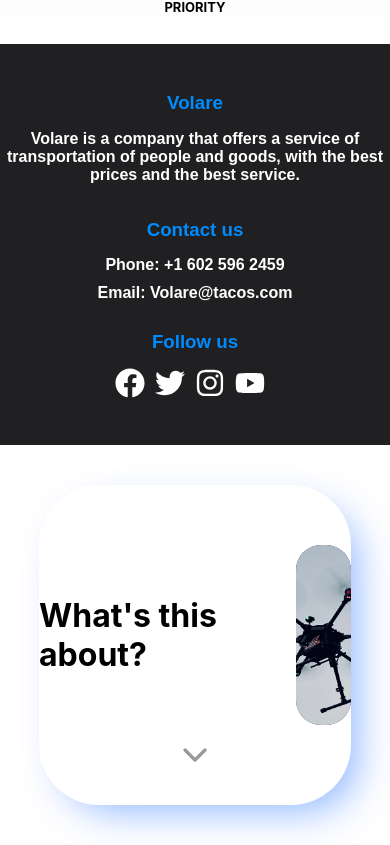
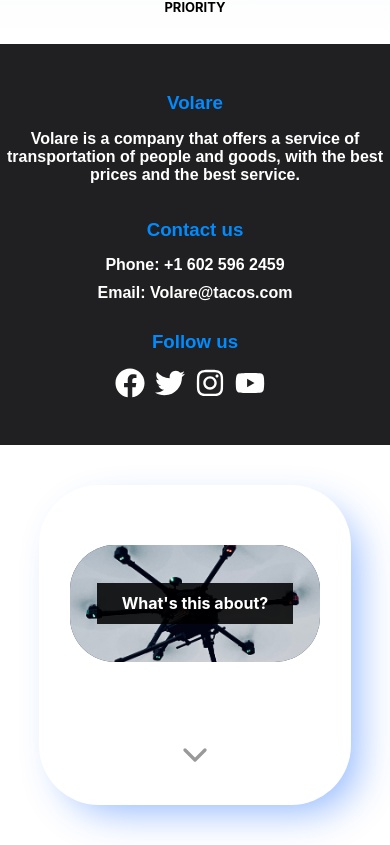
Before and after one commit to danielperez1234/volare_web, a React (Create React App) app: page / in a window 390 px wide. Shown: the part 4544-5389 px from the top of the page. Built offline with nearby package versions, Linux system fonts and the light colour scheme.

Commit message:
dropDownCard

```diff
--- a/src/App.css
+++ b/src/App.css
@@ -1,3 +1,7 @@
+:root{
+  --appBlue: rgba(202,215,237,1)
+}
+
 .App{
   display: flexbox;
   overflow-y: hidden;
--- a/src/componentes/appDropDownCard.tsx
+++ b/src/componentes/appDropDownCard.tsx
@@ -1,4 +1,4 @@
-import React, { useState, KeyboardEvent } from "react";
+import React, { useState, KeyboardEvent, useEffect } from "react";
 
 import '../style/appDropDownCard.css'
 import { FiChevronDown, FiChevronUp } from "react-icons/fi";
@@ -22,19 +22,34 @@ export const DropDownCard = ({ title, body }: { title: string, body: string }) =
 
 const BodyCard = ({ open, body }: { open: boolean, body: string }) => {
   return open ? (
-    <div className="body">
-      <h2>{body}</h2>
+    <div className="card-body">
+      <div className="card-body-text">{body}</div>
     </div>
   ) : (<div></div>)
 }
 
 const TitleElemnt = ({ title, imgSrc, open }: { title: string, imgSrc: string, open: boolean }) => {
+  function getWindowsize() {
+    const { innerWidth, innerHeight } = window;
+    return { innerWidth, innerHeight };
+  }
+  function handleResize() {
+    setWindowSize(getWindowsize);
+  }
+  useEffect(() => {
+    window.addEventListener("resize", handleResize);
+
+    return () => {
+      window.removeEventListener("resize", handleResize);
+    };
+  }, []);
+  const [windowSize, setWindowSize] = useState(getWindowsize());
   return (
-    <div className="row-title ">
-      <div className={"title " + (open ? "title-open" : "")}>
+    <div className="card-row-title ">
+      <div className={(window.innerWidth <730?"card-title-sm ":"card-title ") + (open ? "title-open" : "")}>
         <h1>{title}</h1>
       </div>
-      <div className={"img-container " + (open ? "img-container-open" : "")}>
+      <div className={(window.innerWidth <730?"card-img-container-sm ":"card-img-container ") + (open ? "card-img-container-open" : "")}>
         <img className="imageCard" src={imgSrc} alt="" />
       </div>
     </div>
--- a/src/style/appDropDownCard.css
+++ b/src/style/appDropDownCard.css
@@ -1,3 +1,8 @@
+:root{
+  --appBlue: rgba(202,215,237,1);
+  --blackBlue: rgba(40,61,98,1);
+}
+
 .card{
 width: 80vw;
 height: 240px;
@@ -34,16 +39,29 @@ border-radius: 60px;
 .icOpen{
   rotate: 180deg;
 }
-.row-title{
+.card-row-title{
   justify-content: space-evenly;
   flex-direction: row;
   width: 80vw ;
   align-items: center;
   display: flex;
+  transition: 600ms;
 }
-.title{
+.card-title{
   position: relative;
   background-color: transparent;
+}
+.card-title-sm{
+  position: absolute !important;
+  padding-left: 25px;
+  padding-right: 25px;
+  transition: 300ms;
+  background-color: rgba(0, 0, 0,.87) !important;
+  max-width: 40vw;
+  color: #FFFFFF;
+  font-size: .5rem;
+  text-align: center;
+  z-index: 9;
 }
 .title-open{
   position: absolute !important;
@@ -51,6 +69,8 @@ border-radius: 60px;
   padding-right: 25px;
   background-color: rgba(0, 0, 0,.87) !important;
   max-width: 40vw;
+  font-size: 1rem;
+  text-align: center;
   color: #FFFFFF;
   z-index: 9;
 }
@@ -64,26 +84,41 @@ border-radius: 60px;
   transition: 600ms;
 
 
+}.card-img-container-sm{
+  z-index: 0;
+  overflow: hidden;
+  border-radius: 45px;
+  width: 80%;
+  min-width: 180px;
+  transition: 600ms;
+  height: 30vw;
+  background-color: rgb(40, 61, 98);
 }
-.img-container{
+.card-img-container{
   border-radius: 25px;
   width: 20%;
+  min-width: 180px;
   transition: 600ms;
   height: 180px;
   background-color: rgb(40, 61, 98);
 }
-.img-container-open{
+.card-img-container-open{
   width:100% ;
   max-height: 60vh;
   height: 600px;
   border-radius: 60px;
   box-shadow: 0px 35px 25px -15px rgba(0, 0, 0, 0.7);
 }
-.img-container-open .imageCard{
+.card-img-container-open .imageCard{
   border-radius: 60px;
   opacity: .5;
 
 }
-.body{
+.card-body{
   margin: 80px;
 }
+.card-body-text{
+  font-weight: 500;
+  font-size: 20px;
+  color: var(--blackBlue);
+}
```
